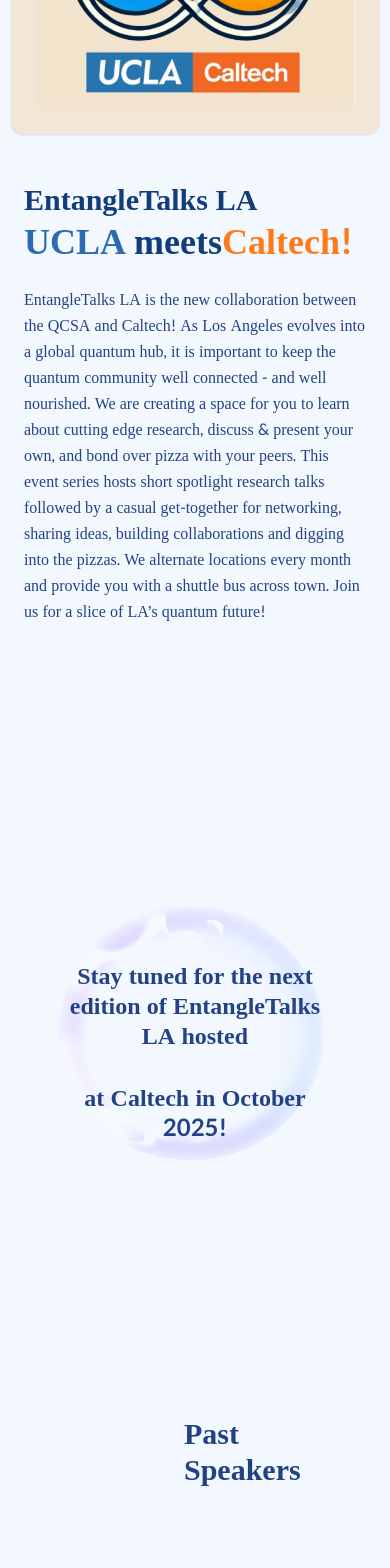
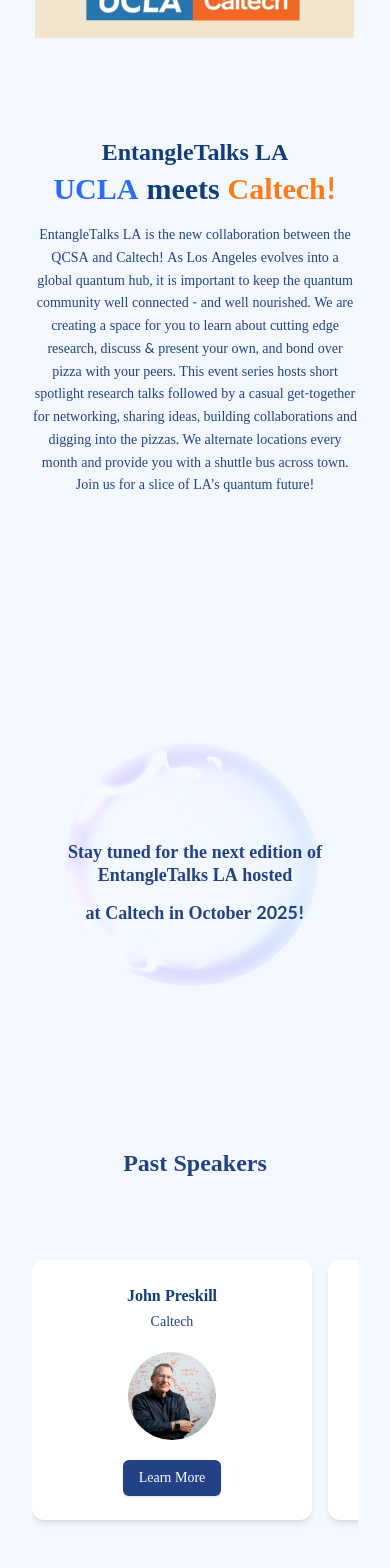
Before and after one commit to qcsa-at-ucla/qcsa, a Next.js app: page /ucla_caltech in a window 390 px wide. Shown: the part 340-1908 px from the top of the page. Built offline with nearby package versions, Linux system fonts and the light colour scheme.

Commit message:
did caltech page

```diff
--- a/src/app/ucla_caltech/page.tsx
+++ b/src/app/ucla_caltech/page.tsx
@@ -32,35 +32,35 @@
         el.scrollBy({ left: scrollAmount, behavior: 'smooth' });
     };
     return (
-        <main className="py-20 bg-[var(--background)]">
+        <main className="py-8 md:py-20 bg-[var(--background)]">
             <MainWebsiteHeader/>
-            <div className="max-w-6xl mx-auto px-6">
-                <section className="flex flex-col md:flex-row items-center gap-12">
+            <div className="max-w-6xl mx-auto px-4 md:px-6" >
+                <section className="flex flex-col md:flex-row items-center md:gap-12" style={{width: 'auto', maxWidth: '1551px', height: 'auto', minHeight: '816px'}}>
                     {/* Left: Image card */}
-                    <div className="flex-shrink-0 bg-[#F1E6D8] rounded-xl p-6 md:p-8 shadow-sm">
-                        <div className="w-[320px] md:w-[420px] h-auto">
+                    <div className="flex-shrink-0 w-full md:w-auto">
+                        <div className="w-full max-w-[320px] mx-auto md:w-[420px] h-auto md:max-w-none" style={{width: '491px', height: '334px'}}>
                             <Image
                                 src="/images/ucla_caltech.png"
                                 alt="UCLA Caltech"
-                                width={420}
-                                height={420}
-                                className="object-contain rounded-md"
+                                width={491}
+                                height={454}
+                                className="object-contain w-full h-auto"
                             />
                         </div>
                     </div>
 
                     {/* Right: Text */}
-                    <div className="prose prose-lg max-w-2xl lg:prose-xl text-gray-700">
-                        <h1 className="text-3xl md:text-4xl font-extrabold text-[#113d7a] leading-tight">
+                    <div className="prose prose-lg max-w-2xl lg:prose-xl text-gray-700 text-center md:text-left px-4 md:px-0">
+                        <h1 className="text-2xl sm:text-3xl md:text-4xl font-extrabold text-[#113d7a] leading-tight">
                             EntangleTalks LA
-                            <span className="block mt-1 text-4xl md:text-5xl">
-                                <span className="text-[#2b6cb0] mr-2">UCLA</span>
+                            <span className="block mt-1 text-3xl sm:text-4xl md:text-5xl">
+                                <span className="text-[#2B6BF5] mr-2">UCLA</span>
                                 meets
-                                <span className="text-[#ff7a18]">Caltech!</span>
+                                <span className="text-[#ff7a18]"> Caltech!</span>
                             </span>
                         </h1>
 
-                        <p className="mt-6 text-base md:text-lg leading-relaxed font-kantumruy text-[#234285]">
+                        <p className="mt-4 md:mt-6 text-sm md:text-base lg:text-lg leading-relaxed font-kantumruy text-[#234285]">
                             EntangleTalks LA is the new collaboration between the QCSA and Caltech! As Los Angeles evolves into a
                             global quantum hub, it is important to keep the quantum community well connected - and well nourished.
                             We are creating a space for you to learn about cutting edge research, discuss & present your own, and
@@ -75,9 +75,9 @@
 
 
                 {/* Stay tuned section */}
-                <section className="mt-32 relative">
+                <section className="mt-16 md:mt-32 relative px-4 md:px-0">
                     <div className="flex justify-center items-center">
-                        <div className="relative w-[900px] h-[600px]">
+                        <div className="relative w-full max-w-[900px] h-[400px] md:h-[600px]">
                             <Image
                                 src="/images/aura.png"
                                 alt="button background"
@@ -87,11 +87,11 @@
                             />
 
                             {/* Centered stacked headline inside the aura */}
-                            <div className="absolute inset-0 flex flex-col items-center justify-center text-center px-10 z-30">
-                                <h2 className="text-2xl md:text-1xl font-bold text-[#234285] leading-tight">
+                            <div className="absolute inset-0 flex flex-col items-center justify-center text-center px-4 md:px-10 z-30">
+                                <h2 className="text-lg md:text-2xl font-kantumruy leading-tight">
                                     Stay tuned for the next edition of EntangleTalks LA hosted
                                 </h2>
-                                <h2 className="mt-2 text-2xl md:text-3xl font-bold text-[#234285] leading-tight mt-8">
+                                <h2 className="mt-4 md:mt-8 text-lg md:text-2xl font-kantumruy text-[#234285] leading-tight">
                                     at Caltech in October 2025!
                                 </h2>
                             </div>
@@ -102,8 +102,8 @@
 
                 {/* Past Speakers section */}
                 <section className="mt-16 pb-16 md:pb-24">
-                    <div className="max-w-6xl mx-auto px-40 ">
-                        <h2 className="text-3xl font-bold text-center font-kantumruy text-[#234285] pb-8">Past Speakers</h2>
+                    <div className="max-w-6xl mx-auto px-4 md:px-40">
+                        <h2 className="text-2xl md:text-3xl font-bold text-center font-kantumruy text-[#234285] pb-6 md:pb-8">Past Speakers</h2>
 
                         <div className="relative mt-8">
                             {/* left arrow (styled like events page) */}
@@ -111,23 +111,23 @@
                                 aria-label="previous speakers"
                                 type="button"
                                 onClick={() => speakersScrollBy(-1)}
-                                className="absolute top-1/2 -translate-y-1/2 -left-12 md:-left-28 z-20 flex items-center justify-center h-12 w-12 text-[#234285] hover:text-[#1f4978] focus:outline-none hidden md:flex"
+                                className="absolute top-1/2 -translate-y-1/2 -left-6 md:-left-12 lg:-left-28 z-20 flex items-center justify-center h-12 w-12 text-[#234285] hover:text-[#1f4978] focus:outline-none hidden md:flex"
                             >
-                                <span className="text-6xl">‹</span>
+                                <span className="text-4xl md:text-6xl">‹</span>
                             </button>
 
-                            <div ref={speakersRef} className="flex gap-8 overflow-x-auto snap-x snap-mandatory scroll-smooth mx-auto w-full py-6 px-2">
+                            <div ref={speakersRef} className="flex gap-4 md:gap-8 overflow-x-auto snap-x snap-mandatory scroll-smooth mx-auto w-full py-6 px-2">
                                 {PAST_SPEAKERS.map((s) => (
-                                    <article key={s.name} className="snap-start flex-shrink-0 w-full md:w-[46%] bg-white p-8 rounded-xl shadow-md text-center">
-                                        <h3 className="font-bold text-lg text-[#113d7a]">{s.name}</h3>
-                                        <p className="mt-1 text-[#234285]  font-kantumruy ">{s.affiliation}</p>
+                                    <article key={s.name} className="snap-start flex-shrink-0 w-[280px] md:w-[46%] bg-white p-6 md:p-8 rounded-xl shadow-md text-center">
+                                        <h3 className="font-bold text-base md:text-lg text-[#113d7a]">{s.name}</h3>
+                                        <p className="mt-1 text-sm md:text-base text-[#234285] font-kantumruy">{s.affiliation}</p>
 
-                                        <div className="my-6 w-36 h-36 mx-auto rounded-full overflow-hidden border-4 border-white shadow-inner">
+                                        <div className="my-4 md:my-6 w-24 h-24 md:w-36 md:h-36 mx-auto rounded-full overflow-hidden border-4 border-white shadow-inner">
                                             <Image src={s.img} alt={s.alt} width={144} height={144} className="object-cover w-full h-full" />
                                         </div>
 
                                         <a
-                                            className="inline-block bg-[#234285] text-white px-6 py-2 rounded-md shadow hover:opacity-95"
+                                            className="inline-block bg-[#234285] text-white px-4 md:px-6 py-2 rounded-md shadow hover:opacity-95 text-sm md:text-base"
                                             href={s.url}
                                             target="_blank"
                                             rel="noreferrer"
@@ -143,9 +143,9 @@
                                 aria-label="next speakers"
                                 type="button"
                                 onClick={() => speakersScrollBy(1)}
-                                className="absolute top-1/2 -translate-y-1/2 -right-12 md:-right-28 z-20 flex items-center justify-center h-12 w-12 text-[#234285] hover:text-[#1f4978] focus:outline-none hidden md:flex"
+                                className="absolute top-1/2 -translate-y-1/2 -right-6 md:-right-12 lg:-right-28 z-20 flex items-center justify-center h-12 w-12 text-[#234285] hover:text-[#1f4978] focus:outline-none hidden md:flex"
                             >
-                                <span className="text-6xl">›</span>
+                                <span className="text-4xl md:text-6xl">›</span>
                             </button>
                         </div>
                     </div>
```
